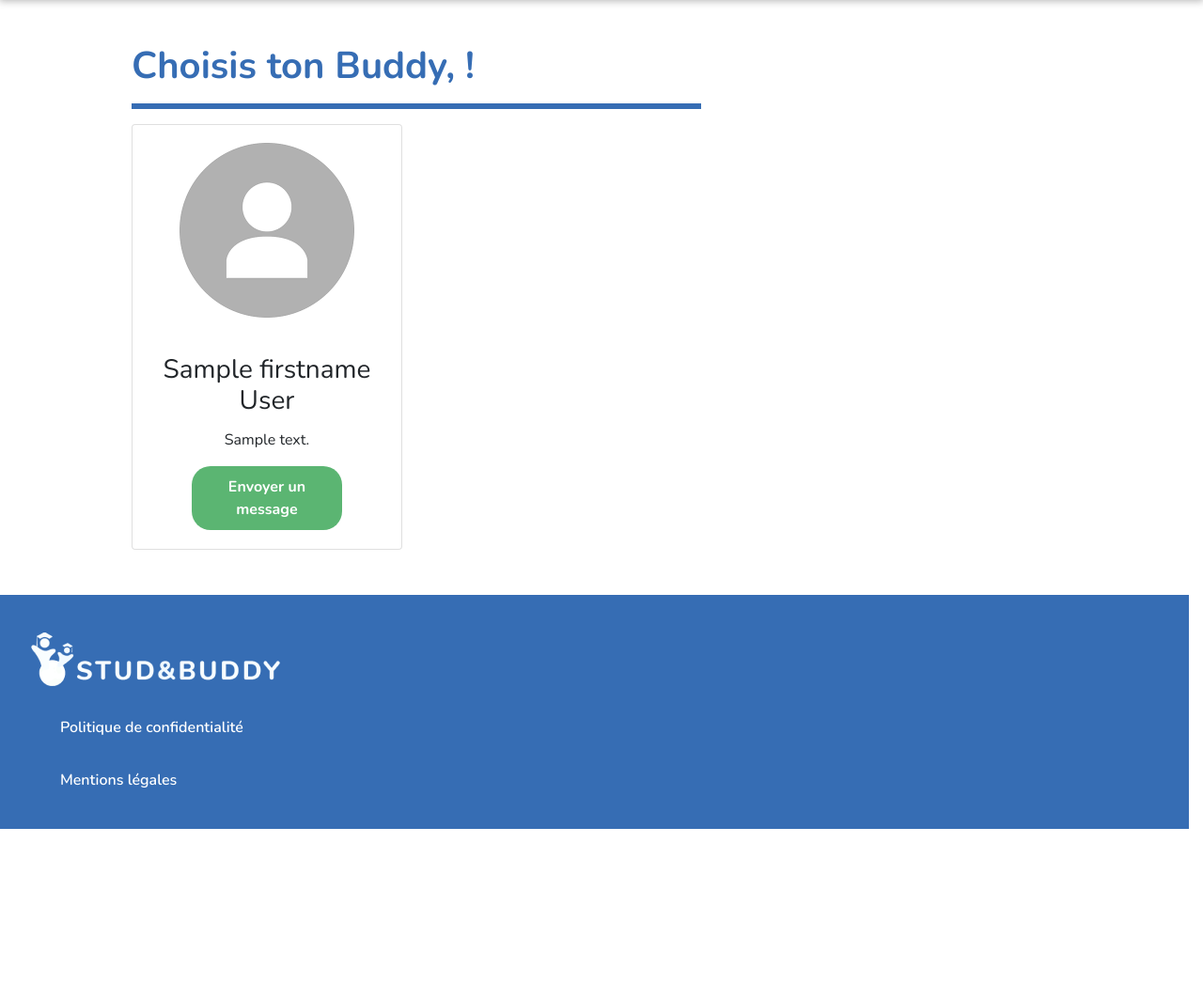
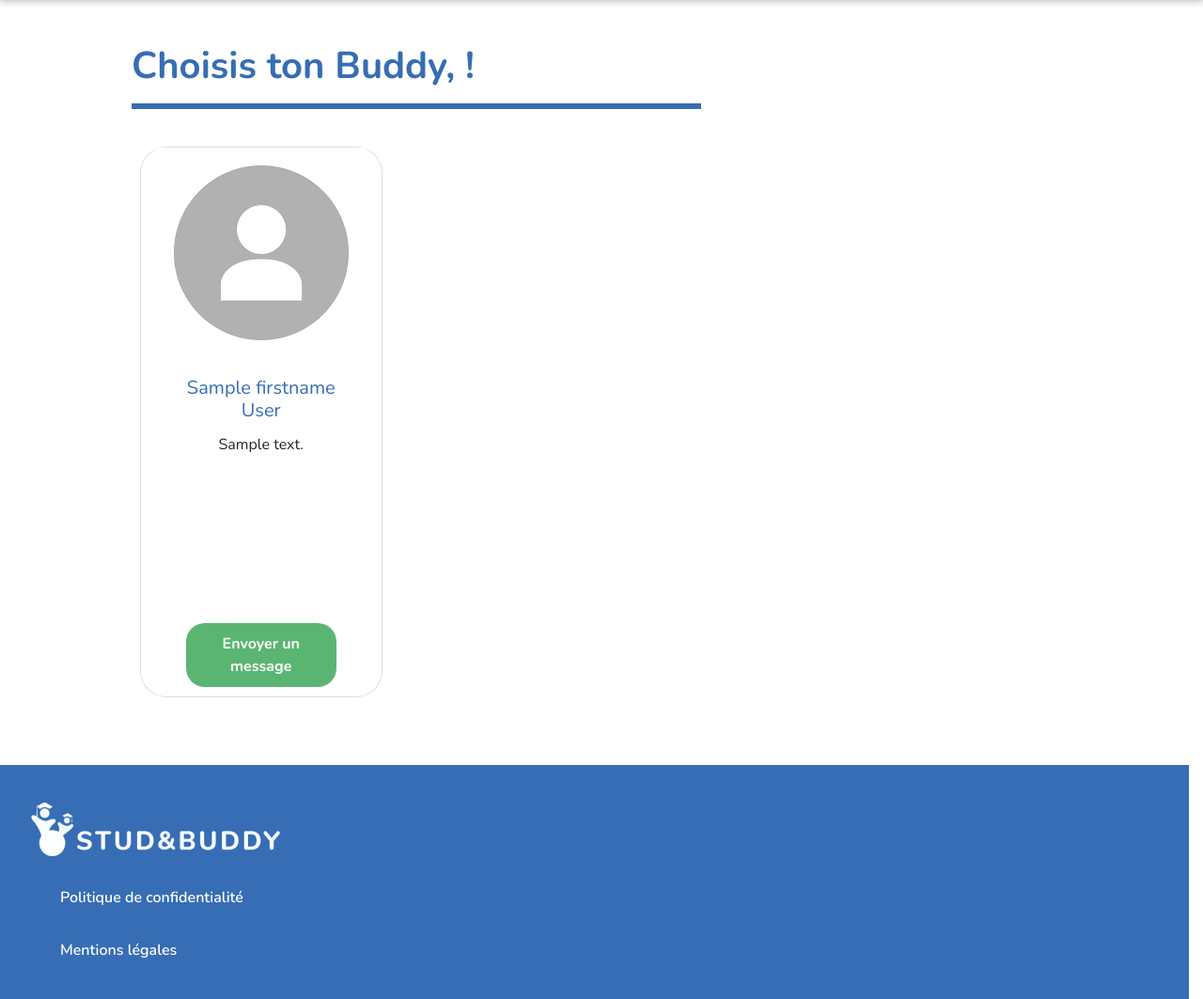
Before and after one commit to nenber/StudeBuddy, a Symfony app: template app/templates/user/matching.html.twig in a window 1280 px wide. Shown: the part 65-1128 px from the top of the page at 94% size. Before the commit the page ends 947 px from the top, so only its background shows below. Run offline with Twig, Linux system fonts and the light colour scheme; the template is opened without the code that fills it: most values are stand-ins (such as "Sample title", 1, 10 or a date in 2020); some libraries are stand-ins or nearby versions.

Commit message:
resizing card, styling align card element

```diff
--- a/app/public/css/styles.css
+++ b/app/public/css/styles.css
@@ -475,16 +475,25 @@ footer p {
     # MATCHING CARD #
 } */
 
-#matching-card #card-title{
+.matching-card .card-title{
   font-weight: bold;
   color: #366db4;
 }
 
-#matching-card button{
+.matching-card button{
   background-color: #5bb572 !important;
+  position: absolute;
+  bottom: 10px;
+  left: 50%;
+  transform: translateX(-50%);
 }
 
-#matching-card .card{
-  margin-right: 30px;
-  display: inline-flex;
+.matching-card .card{
+  border-radius: 28px;
 }
+
+.matching-card .card-body{
+  min-height: 45vh;
+  flex: 1;
+  position: relative;
+}
--- a/app/templates/user/matching.html.twig
+++ b/app/templates/user/matching.html.twig
@@ -11,7 +11,8 @@
 					<div class="col-lg-12">
 						<h1>Choisis ton Buddy,
 							{{ app.user.firstname }}
-							{{ app.user.lastname }} !
+							{{ app.user.lastname }}
+							!
 							<hr></h1>
 					</div>
 				</div>
@@ -52,11 +53,12 @@
 				</div>
 
 
-						<div id="matching-card">
+				<div class="matching-card row">
+					<div class="col">
 						<div class="row">
-								<div class="col-xl-12">
+
 							{% for item in buddies %}
-								<div class="card" style="width: 18rem;">
+								<div class="card text-center col-lg-3 col-sm-12 mx-4 my-4">
 									{% if app.user.profileImage == false %}
 										<div class="row profil-image mx-auto">
 											<img src="{{ asset('/img/profil.png') }}"/>
@@ -65,19 +67,26 @@
 										{{app.user.profileImage}}
 									{% endif %}
 
-									<div class="card-body text-center">
-										<h3 class="card-title">
-											{{ item.firstname}}
+									<div class="card-body">
+										<div class="card-title">
+											<h5>
+												{{ item.firstname}}<br>
 												{{ item.lastname}}
-										</h3>
-										<p class="card-description">
+											</h5>
+										</div>
+										<div class="card-description">
 											{% if  item.description == null %}
 												<p>On dirait que je n'ai pas encore description !</p>
 											{% else %}
-											{{ item.description}}
+												<p>{{ item.description}}</p>
 											{% endif %}
-										</p>
-										<button> Envoyer un message</button>
+										</div>
+										<div class="center-btn">
+											<button>
+												Envoyer un message
+											</button>
+										</div>
+
 									</div>
 								</div>
 							{% endfor %}
```
Lines whose indentation alone changed are shown as unchanged.
